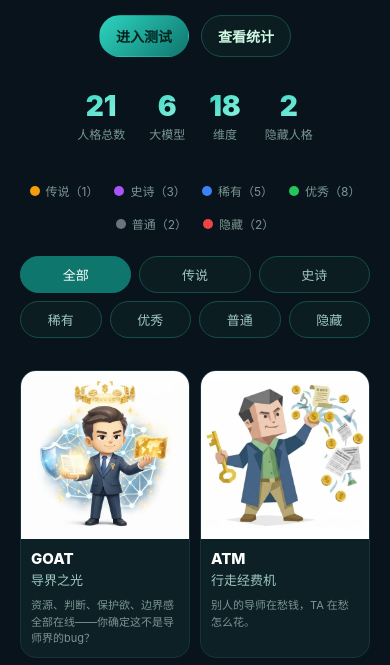
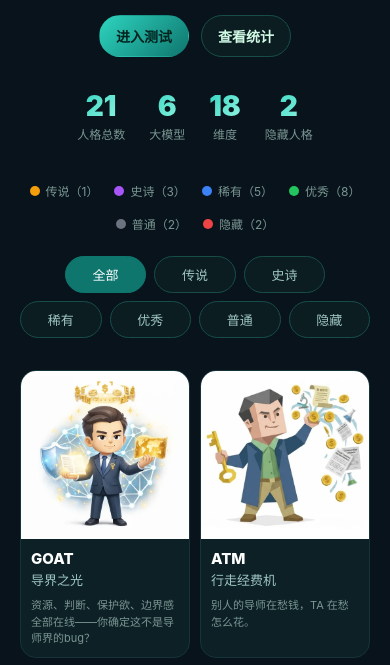
Before and after one commit to Traveller2001/MPTI, a website: page gallery.html in a window 390 px wide. Shown: the part 119-784 px from the top of the page. Drawn offline with Linux system fonts and the light colour scheme.

```diff
--- a/gallery.html
+++ b/gallery.html
@@ -309,24 +309,21 @@
 
       .filters {
         display: grid;
-        grid-template-columns: repeat(12, minmax(0, 1fr));
+        grid-template-columns: repeat(8, minmax(0, 1fr));
         gap: 8px;
         align-items: stretch;
       }
 
       .filter-btn {
+        grid-column: span 2;
         width: 100%;
         min-width: 0;
         padding: 8px 0;
       }
 
-      .filters .filter-btn:nth-child(-n+3) {
-        grid-column: span 4;
-      }
-
-      .filters .filter-btn:nth-child(n+4) {
-        grid-column: span 3;
-      }
+      .filters .filter-btn:nth-child(1) { grid-column: 2 / span 2; }
+      .filters .filter-btn:nth-child(2) { grid-column: 4 / span 2; }
+      .filters .filter-btn:nth-child(3) { grid-column: 6 / span 2; }
 
       .grid {
         grid-template-columns: repeat(2, 1fr);
```
